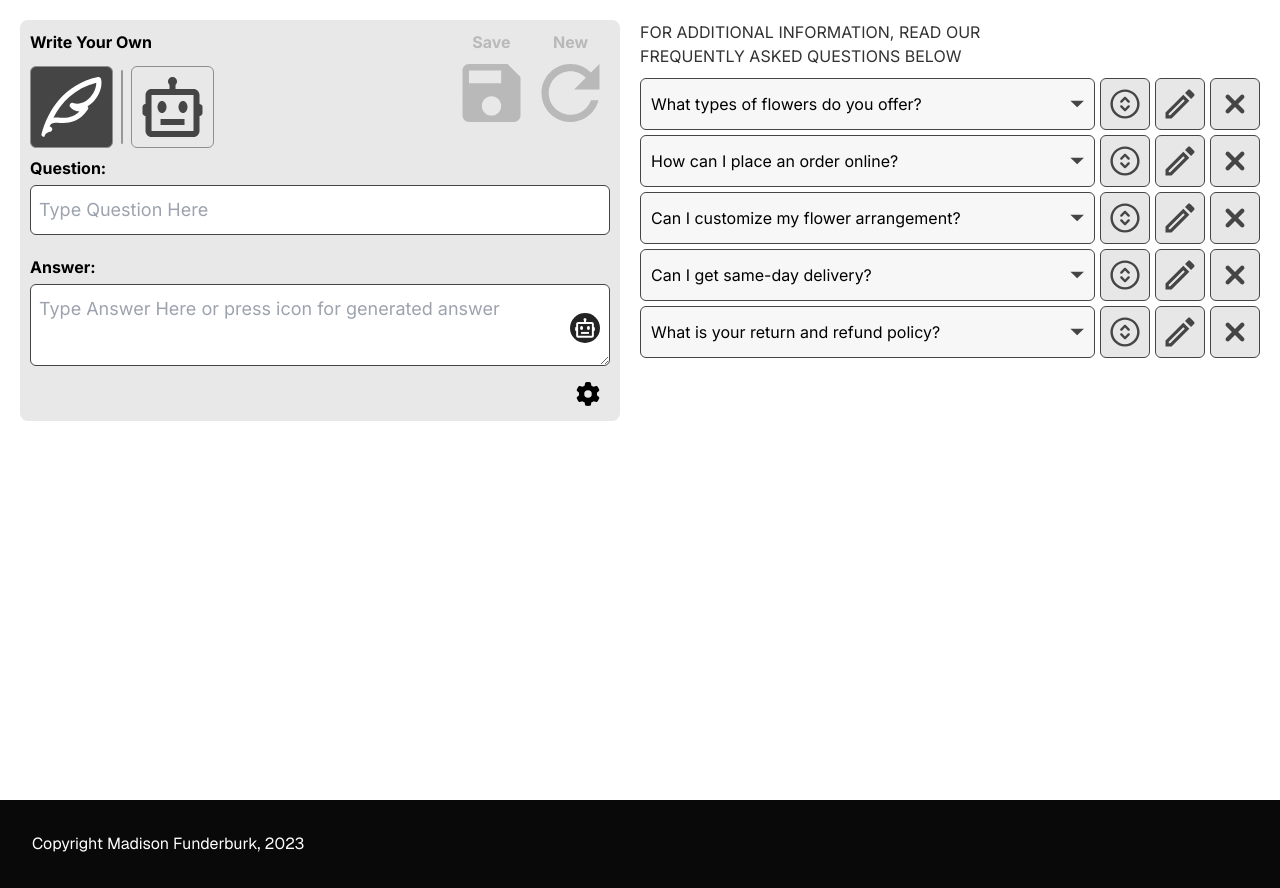
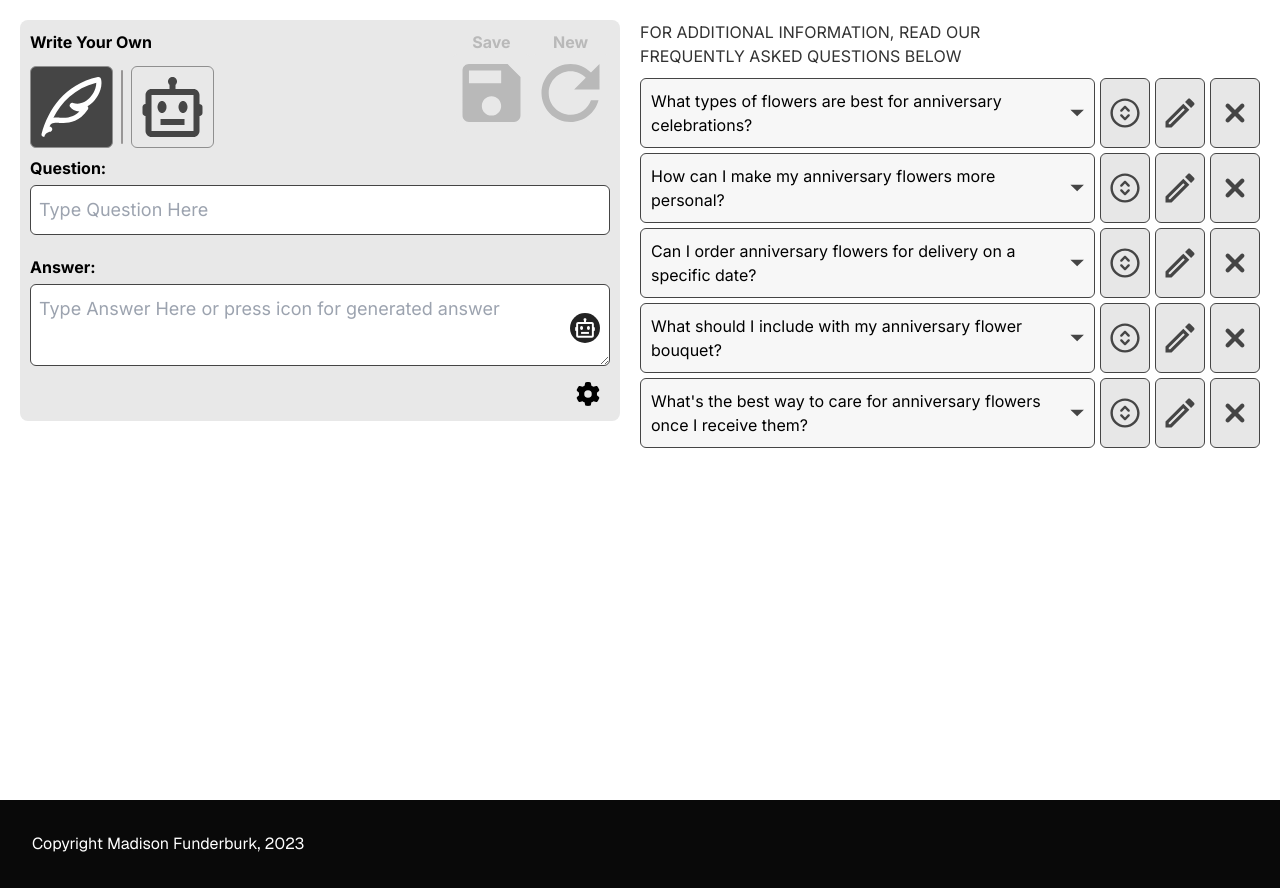
Before and after one commit to madfun12/nextportfolio, a Next.js app: page /projects/openaifaq in a window 1280 px wide. Built offline with nearby package versions, Linux system fonts and the light colour scheme.

Commit message:
update to sample data

```diff
--- a/app/projects/openaifaq/data/sampleData.ts
+++ b/app/projects/openaifaq/data/sampleData.ts
@@ -1,23 +1,26 @@
 export const sampleData = [
     {
-        question: "What types of flowers do you offer?",
-        answer: `We offer a wide variety of flowers, including roses, lilies, orchids, tulips, and seasonal blooms. Whether you're looking for a classic bouquet or something unique, we have something to suit every occasion. Explore Our Flower Collection`,
+        question:
+            "What types of flowers are best for anniversary celebrations?",
+        answer: `When it comes to anniversaries, roses are a classic choice, but don’t forget about lilies or tulips for a lovely twist! You can mix in some seasonal blooms to make it extra special. Just think about what your partner loves, and we can help create the perfect arrangement!`,
     },
     {
-        question: "How can I place an order online?",
-        answer: `We offer a wide variety of flowers, including roses, lilies, orchids, tulips, and seasonal blooms. Whether you're looking for a classic bouquet or something unique, we have something to suit every occasion. Explore Our Flower Collection`,
+        question: "How can I make my anniversary flowers more personal?",
+        answer: `Personalizing your anniversary flowers is a breeze! You can add a special note, pick flowers that represent your partner's favorite colors, or even include a keepsake like a small charm in the arrangement. Let's make those blooms truly one-of-a-kind!`,
     },
     {
-        question: "Can I customize my flower arrangement?",
-        answer: `We offer a wide variety of flowers, including roses, lilies, orchids, tulips, and seasonal blooms. Whether you're looking for a classic bouquet or something unique, we have something to suit every occasion. Explore Our Flower Collection`,
+        question:
+            "Can I order anniversary flowers for delivery on a specific date?",
+        answer: `Absolutely! Our delivery service lets you schedule your anniversary flowers to arrive on the exact date you want. Just let us know the details, and we’ll make sure your blooms show up right on time to celebrate your special day!`,
     },
     {
-        question: "Can I get same-day delivery?",
-        answer: `We offer a wide variety of flowers, including roses, lilies, orchids, tulips, and seasonal blooms. Whether you're looking for a classic bouquet or something unique, we have something to suit every occasion. Explore Our Flower Collection`,
+        question: "What should I include with my anniversary flower bouquet?",
+        answer: `Adding a little something extra can really elevate your anniversary gift! Consider including a heartfelt card, a box of chocolates, or a small bottle of wine to make it even sweeter. We can help you put together a beautiful package that’ll leave a lasting impression!`,
     },
     {
-        question: "What is your return and refund policy?",
-        answer: `We offer a wide variety of flowers, including roses, lilies, orchids, tulips, and seasonal blooms. Whether you're looking for a classic bouquet or something unique, we have something to suit every occasion. Explore Our Flower Collection`,
+        question:
+            "What's the best way to care for anniversary flowers once I receive them?",
+        answer: `Taking care of those beautiful anniversary flowers is super important to keep them looking vibrant! Make sure to trim the stems at an angle, change the water every couple of days, and keep them away from direct sunlight. Follow these simple tips, and they'll bloom beautifully for as long as possible!`,
     },
 ];
 
```
